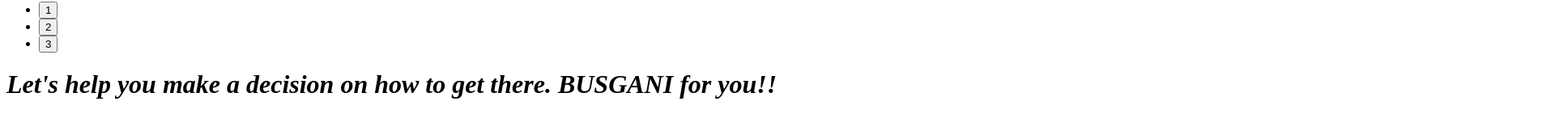
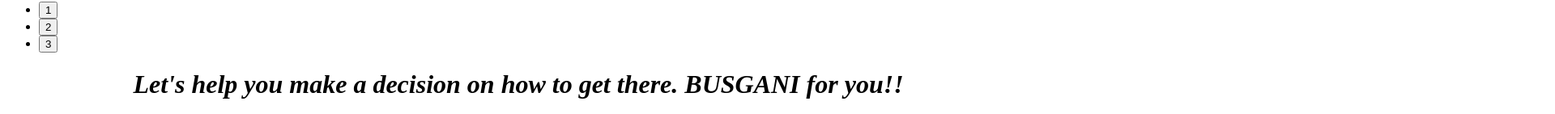
Before and after one commit to AmazyJoe/phase-2-project, a React (Create React App) app in the folder your-buses/: page / in a window 1280 px wide. Shown: the part 2949-3090 px from the top of the page at 81% size, 1920 px wide, since content can reach past the window. Built offline with nearby package versions, Linux system fonts and the light colour scheme.

Commit message:
BusCollection,Key and Popular Destinations components added

```diff
--- a/your-buses/package.json
+++ b/your-buses/package.json
@@ -8,6 +8,7 @@
     "@testing-library/user-event": "^13.5.0",
     "react": "^18.2.0",
     "react-dom": "^18.2.0",
+    "react-router-dom": "^5.3.4",
     "react-scripts": "5.0.1",
     "react-slick": "^0.29.0",
     "web-vitals": "^2.1.4"
--- a/your-buses/src/App.js
+++ b/your-buses/src/App.js
@@ -1,10 +1,12 @@
 import "./App.css";
 import NavBar from "./components/NavBar";
+import PopularDestinations from "./Assets/PopularDestinations";
 
 function App() {
   return (
     <div>
       <NavBar />
+      <PopularDestinations/>
     </div>
   );
 }
--- a/your-buses/src/components/NavBar.js
+++ b/your-buses/src/components/NavBar.js
@@ -22,7 +22,7 @@
         <img src="./image3.jpg" alt="image3" className="image" />
       </Slider>
       <Logo />
-      <h1 style={{fontStyle: "italic"}}>
+      <h1 style={{fontStyle: "italic" ,textAlign: "center"}}>
         Let's help you make a decision on how to get there. BUSGANI for you!!
       </h1>
     </div>
--- /dev/null
+++ b/your-buses/src/components/PopularDestinations.js
@@ -0,0 +1,10 @@
+import React from "react"
+
+function PopularDestinations(){
+    return(
+        <div>
+
+        </div>
+    )
+}
+export default PopularDestinations;
```
Also changed, not shown: your-buses/src/components/BusCollection.js (added), your-buses/src/components/Key.js (added), 2 other files (tests, documents, lock files or other folders).
